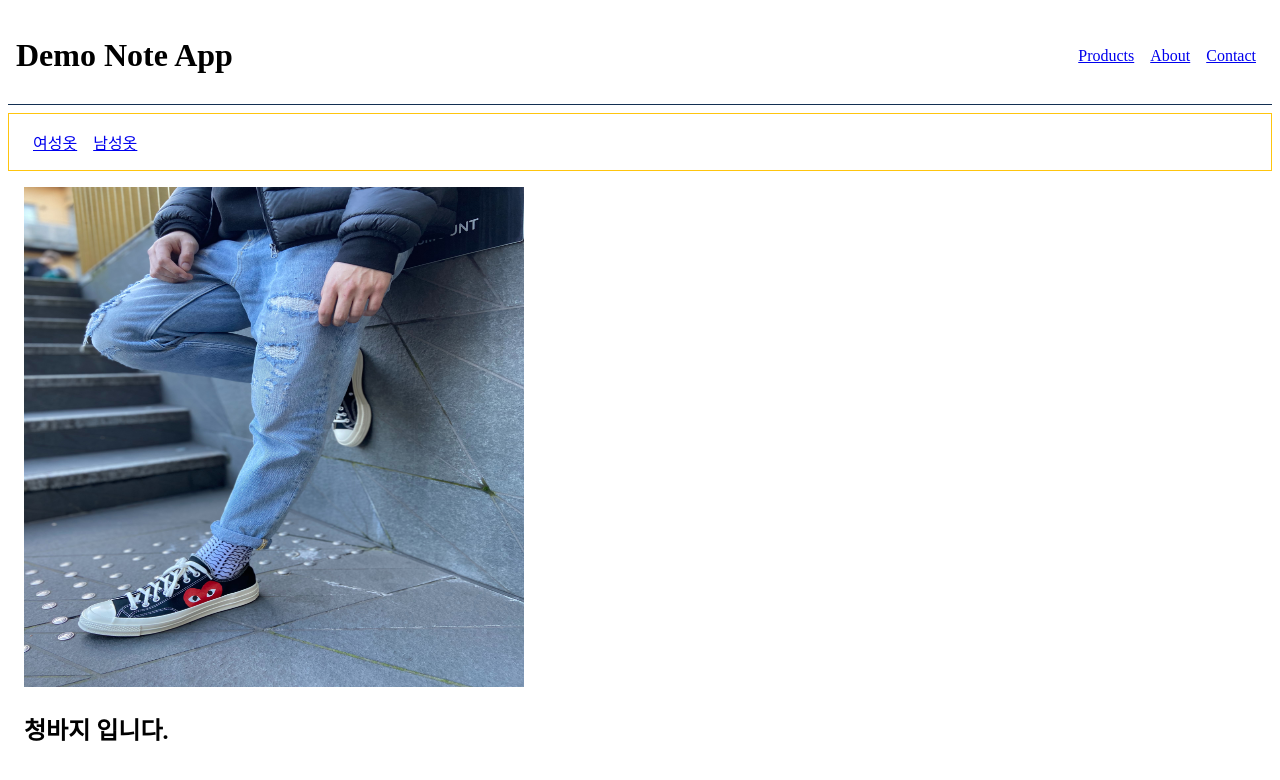
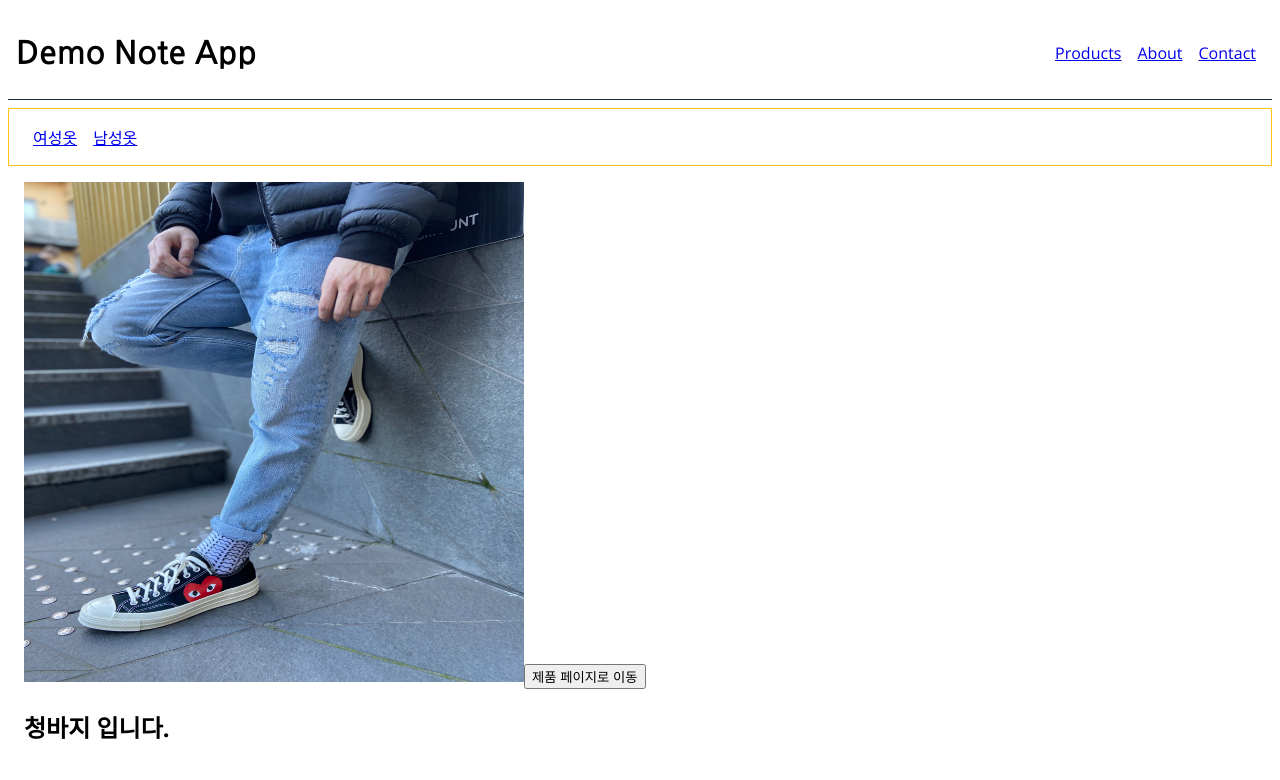
Before and after one commit to hyeon318/note, a Next.js app: page /products/1234 in a window 1280 px wide. Shown: the top 780 px of the page. Built offline with nearby package versions, Linux system fonts and the light colour scheme.

Commit message:
middleware

```diff
--- a/next.config.js
+++ b/next.config.js
@@ -16,6 +16,29 @@ const nextConfig = {
     ],
     // loader : 'custom',
     // loaderFile: 'src/service/productsImageLoader.ts'
+  },
+  async redirects(){
+    return [
+      {
+        source:"/products/deleted_forever",
+        destination: '/products',
+        permanent: true
+        // 해당으로 계속 보내줄거기 때문에 search 엔진에서 캐시할건지 여부
+      },{
+        source:"/products/deleted_temp",
+        destination: '/products',
+        permanent: false
+        // 해당으로 계속 보내줄거기 때문에 search 엔진에서 캐시할건지 여부
+      }
+    ]
+  },
+  async rewrites(){
+    return [
+      {
+        source: '/items/:slug',
+        destination: '/products/:slug'
+      }
+    ]
   }
 }
 
--- a/src/app/layout.tsx
+++ b/src/app/layout.tsx
@@ -1,9 +1,10 @@
-import { Inter } from '@next/font/google';
 import styles from './layout.module.css';
 import Link from 'next/link';
 import { Metadata } from 'next';
-
-const inter = Inter({ subsets: ['latin'] })
+import { Inter, Nanum_Gothic, Open_Sans } from '@next/font/google';
+// const inter = Inter({ subsets: ['latin'] }) // not use
+const sans = Open_Sans({ subsets: ['latin'] })
+const gothic = Nanum_Gothic({weight: '700', subsets: ['latin']})
 
 export const metadata : Metadata = {
   title: '멋진 제품 사이트',
@@ -19,10 +20,10 @@ export default function RootLayout({
   children: React.ReactNode
 }) {
   return (
-    <html lang="en">
+    <html lang="en" className={sans.className}>
       <body>
         <header className={styles.header}>
-          <h1>Demo Note App</h1>
+          <h1 className={gothic.className}>Demo Note App</h1>
           <nav className={styles.nav}>
             <Link href="/products">Products</Link>
             <Link href="/about">About</Link>
--- a/src/app/products/[slug]/page.tsx
+++ b/src/app/products/[slug]/page.tsx
@@ -1,7 +1,8 @@
 import productsImageLoader from '@/service/productsImageLoader';
 import { getProduct, getProducts } from '@/service/products';
 import Image from 'next/image';
-import { notFound } from 'next/navigation';
+import { notFound, redirect } from 'next/navigation';
+import GoProductsButton from '@/components/GoProductsButton';
 // export const revalidate = 3;
 
 type Props = {
@@ -21,12 +22,14 @@ export async function generateMetadata({params} : Props){
 export default async function ProductPage({params : {slug}}: Props) {
   const product = await getProduct(slug);
   if(!product){
+    // redirect('/products'); // 제품이 없을 경우 product로 이동
     notFound();
   }
 
   return  <>
   {/* <Image loader={productsImageLoader} src={product.image} width={500} alt={product.name}/> */}
   <Image src={`/images/${product.image}`} alt={product.name} width={500} height={500}/>
+  <GoProductsButton />
   <h1>{product.name} 입니다.</h1>
 </>
 }
--- /dev/null
+++ b/src/components/GoProductsButton.tsx
@@ -0,0 +1,13 @@
+'use client'
+import { redirect } from 'next/dist/server/api-utils';
+import { useRouter } from 'next/navigation';
+
+function GoProductsButton () {
+  const router = useRouter();
+  return (
+    <button onClick={() => {
+      router.push('/products');
+    }}>제품 페이지로 이동</button>
+  );
+};
+export default GoProductsButton;
```
Also changed, not shown: src/middleware.tsx (added, +17 -0 lines).
